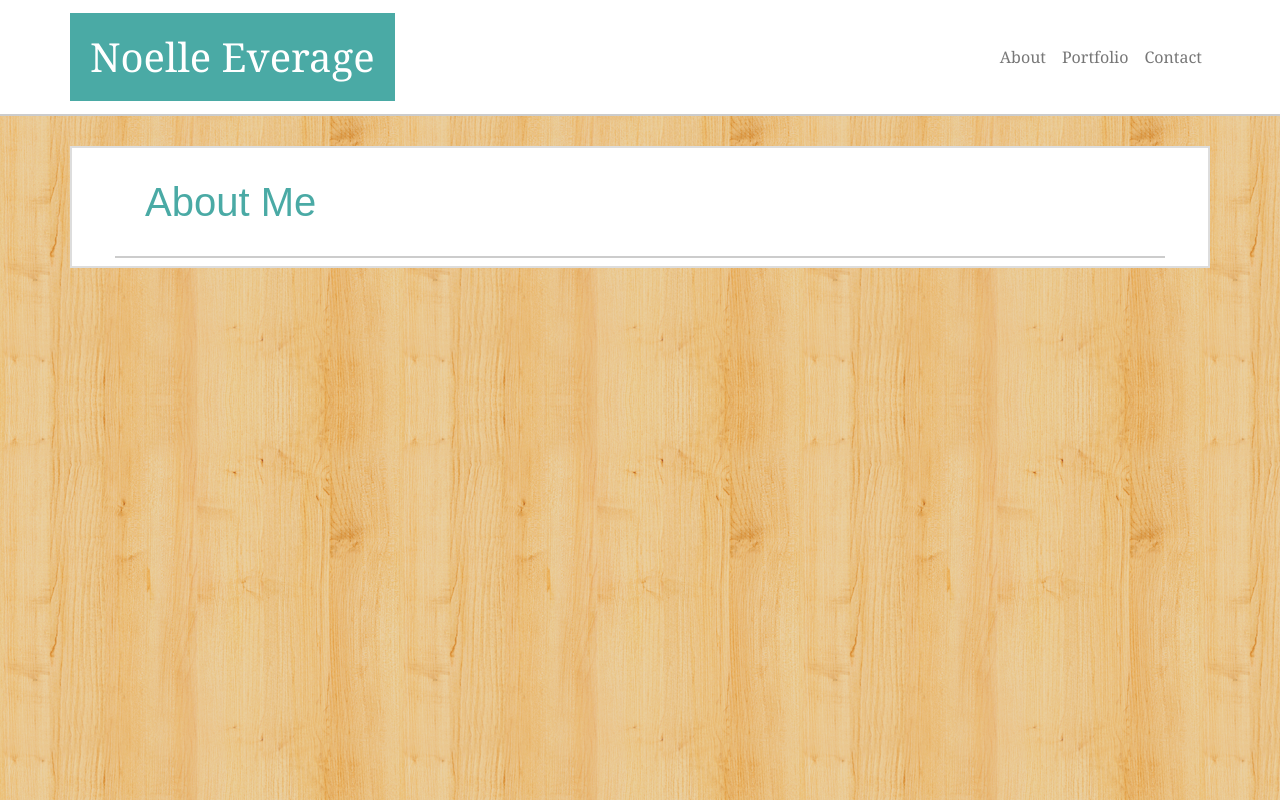
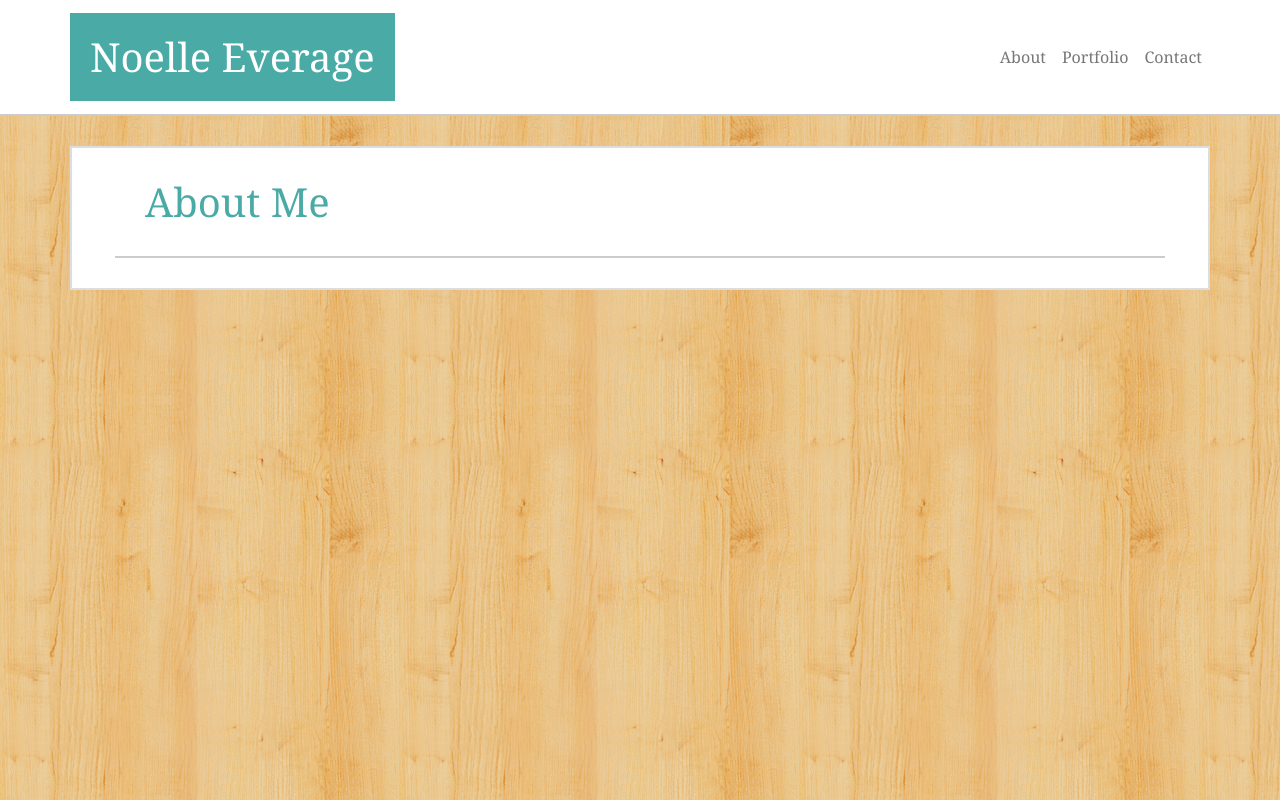
Before and after one commit to neverage84/Bootstrap-Portfolio, a plain HTML site: page index.html in a window 1280 px wide. Drawn offline with nearby package versions, Linux system fonts and the light colour scheme.

Commit message:
Added margin-bottom to header to push down next section

```diff
--- a/assets/css/style.css
+++ b/assets/css/style.css
@@ -36,6 +36,7 @@ nav {
     color: #4aaaa5;
     padding: 30px;
     border-bottom: solid 2px #cccccc;
+    margin-bottom: 30px;
 }
 
 .AboutRow{
--- a/index.html
+++ b/index.html
@@ -45,10 +45,7 @@
     <div class="container">
         <div class="MainContent">
            <div class="Wrapper">
-                <row class="TopRow">
-
-                </row>
-                <row class="TopRow">
+                <row class="AboutRow">
                     <h1 class="AboutMe">About Me</h1>
                 </row>
 
```
